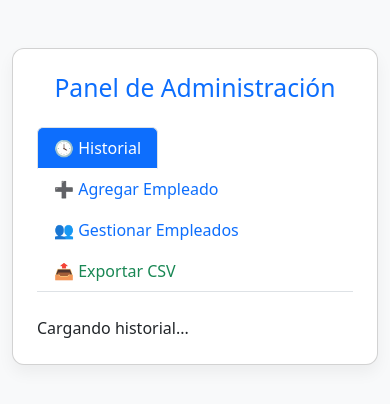
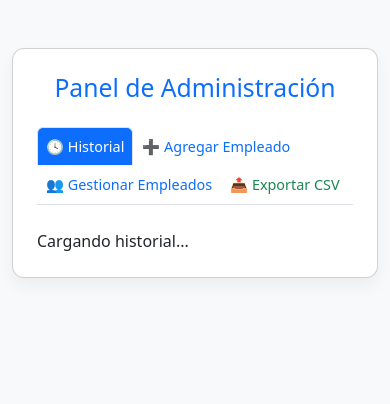
Before and after one commit to fatfinger85/clockpoint-backend, a Flask app: template templates/admin.html in a window 390 px wide. Shown: the top 404 px of the page. Run offline with Flask 3, Linux system fonts and the light colour scheme; the template is opened without the code that fills it, so the values that code supplies are empty.

Commit message:
Update admin.html

```diff
--- a/templates/admin.html
+++ b/templates/admin.html
@@ -1,9 +1,9 @@
-
 <!DOCTYPE html>
 <html lang="es">
 <head>
   <meta charset="UTF-8">
   <title>ClockPoint - Panel Admin</title>
+  <meta name="viewport" content="width=device-width, initial-scale=1">
   <link href="https://cdn.jsdelivr.net/npm/bootstrap@5.3.2/dist/css/bootstrap.min.css" rel="stylesheet">
   <style>
     body {
@@ -26,6 +26,19 @@
     }
     th {
       background-color: #e9ecef;
+    }
+    /* Responsive adjustments for smaller screens */
+    @media (max-width: 576px) {
+      .card {
+        padding: 20px; /* Reduced padding on small screens */
+      }
+      .nav-tabs .nav-link {
+        font-size: 0.9rem; /* Smaller font on small screens */
+        padding: 0.5rem;
+      }
+      .table-responsive {
+        overflow-x: auto;  /* Enable horizontal scrolling for tables on small screens */
+      }
     }
   </style>
 </head>
@@ -51,7 +64,7 @@
 
       <div class="tab-content mt-4" id="adminTabsContent">
         <div class="tab-pane fade show active" id="historial" role="tabpanel">
-          <div id="tablaHistorial">Cargando historial...</div>
+          <div class="table-responsive" id="tablaHistorial">Cargando historial...</div>
         </div>
         <div class="tab-pane fade" id="empleados" role="tabpanel">
           <form action="/agregar-empleado" method="POST" class="mt-3 row g-2">
@@ -67,7 +80,7 @@
           </form>
         </div>
         <div class="tab-pane fade" id="gestion" role="tabpanel">
-          <div id="tablaEmpleados" class="mt-3">Cargando empleados...</div>
+          <div class="table-responsive" id="tablaEmpleados" class="mt-3">Cargando empleados...</div>
         </div>
       </div>
     </div>
```
